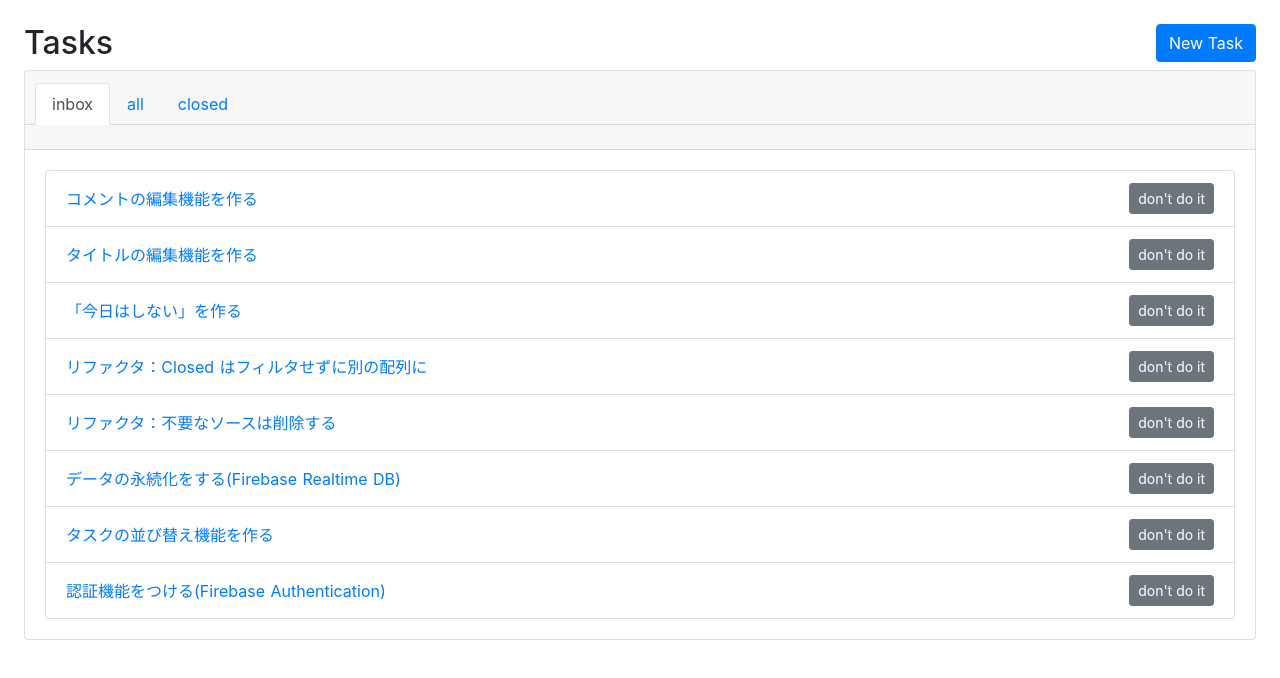
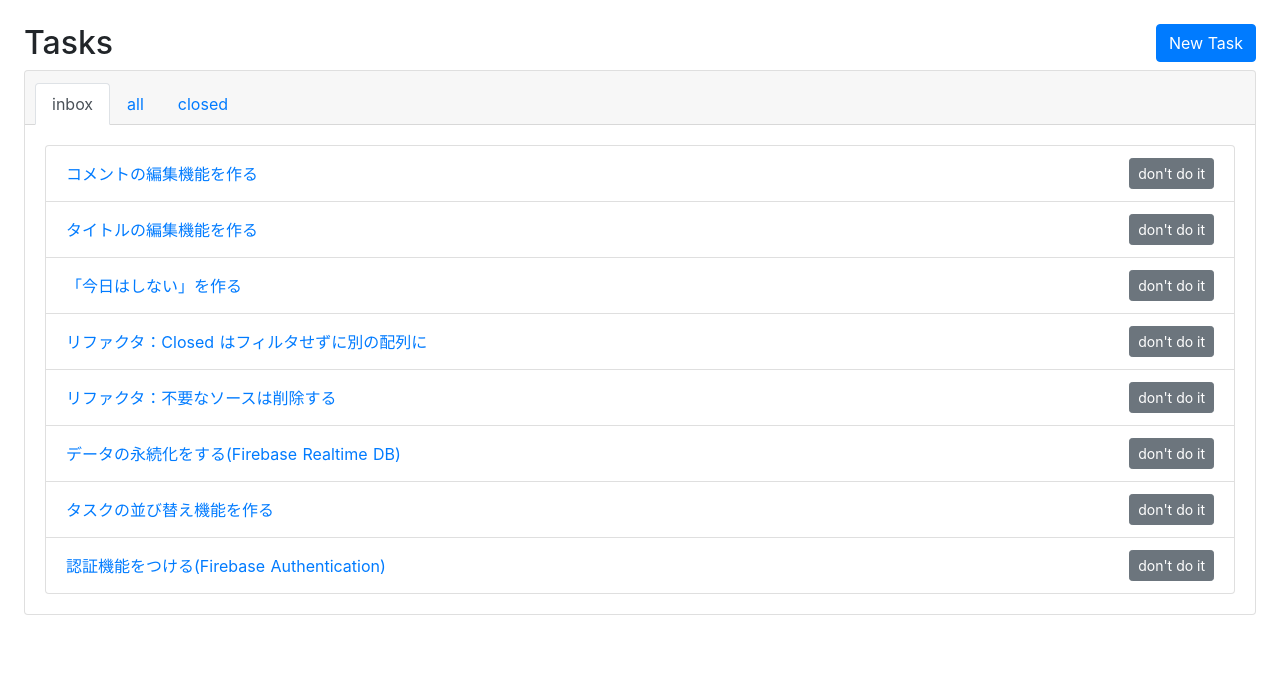
Before and after one commit to morikiyo/dont-do-it, a Nuxt app: page / in a window 1280 px wide. Shown: the top 678 px of the page. Built offline with nearby package versions, Linux system fonts and the light colour scheme.

Commit message:
不要なタグを削除

```diff
--- a/pages/index.vue
+++ b/pages/index.vue
@@ -10,7 +10,6 @@
     </div>
     <b-card no-body>
       <b-tabs card>
-        <b-card-header></b-card-header>
         <b-tab title="inbox" active>
           <b-card-text><TodoList /></b-card-text>
         </b-tab>
```
